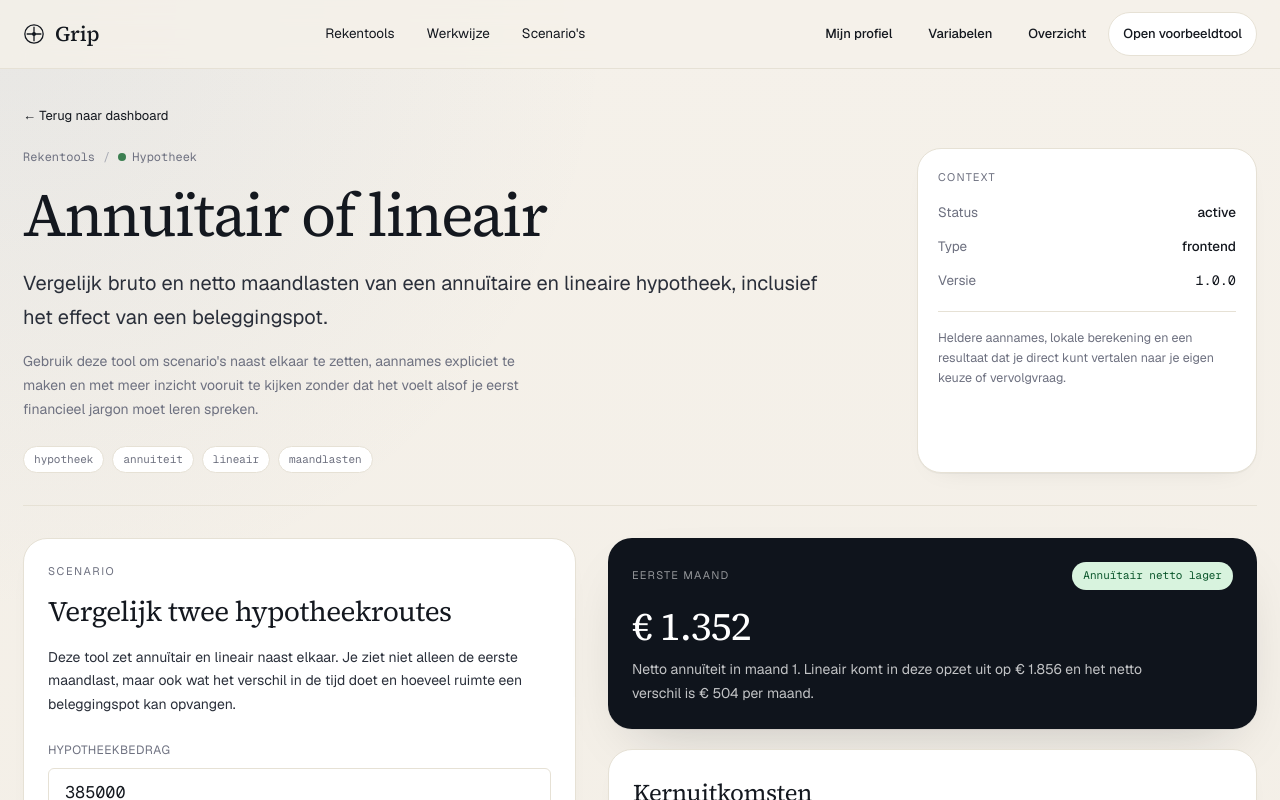
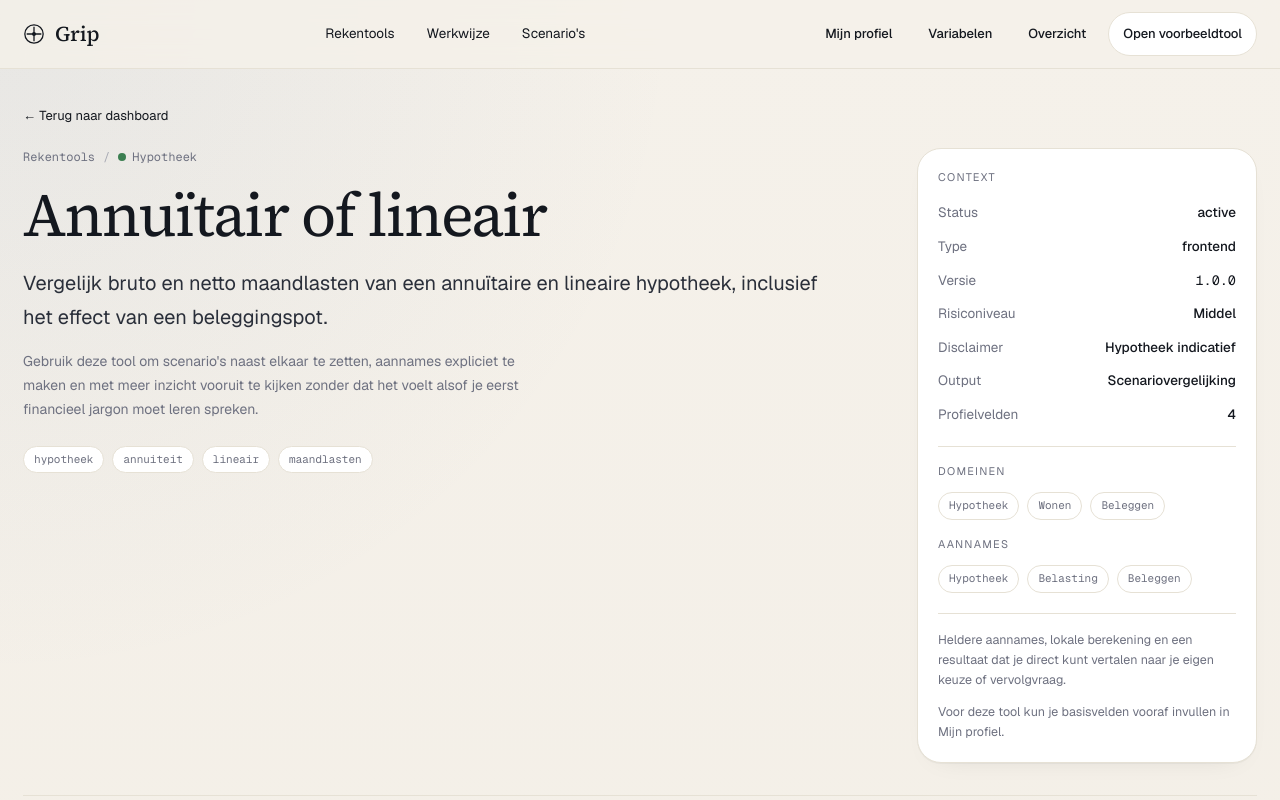
Before and after one commit to oli4vos/projectwebsite, a Next.js app: page /apps/annuitair-lineair in a window 1280 px wide. Shown: the top 800 px of the page. Built offline with nearby package versions, Linux system fonts and the light colour scheme.

Commit message:
feat: surface manifest metadata on tool detail pages

```diff
--- a/src/app/apps/[slug]/page.tsx
+++ b/src/app/apps/[slug]/page.tsx
@@ -5,6 +5,13 @@ import { AppRenderer } from "@/components/AppRenderer";
 import { SiteFooter } from "@/components/SiteFooter";
 import { SiteHeader } from "@/components/SiteHeader";
 import { CategoryDot, Pill } from "@/components/ui";
+import type {
+  AppAssumptionDomain,
+  AppCalculationDomain,
+  AppDisclaimerType,
+  AppOutputType,
+  AppRiskLevel,
+} from "@/lib/app-types";
 import { resolveCategory } from "@/lib/categories";
 import { appRegistry, appRegistryBySlug } from "@/lib/app-registry";
 
@@ -12,6 +19,51 @@ type AppDetailPageProps = {
   params: Promise<{
     slug: string;
   }>;
+};
+
+const riskLabel: Record<AppRiskLevel, string> = {
+  low: "Laag",
+  medium: "Middel",
+  high: "Hoog",
+};
+
+const disclaimerLabel: Record<AppDisclaimerType, string> = {
+  indicative: "Indicatief",
+  financialEducation: "Financiële educatie",
+  taxIndicative: "Belasting indicatief",
+  mortgageIndicative: "Hypotheek indicatief",
+  duoIndicative: "DUO indicatief",
+};
+
+const outputTypeLabel: Record<AppOutputType, string> = {
+  singleResult: "Enkel resultaat",
+  scenarioComparison: "Scenariovergelijking",
+  timeline: "Tijdlijn",
+  checklist: "Checklist",
+  mixed: "Gemengd",
+};
+
+const calculationDomainLabel: Record<AppCalculationDomain, string> = {
+  studentDebt: "Studieschuld",
+  mortgage: "Hypotheek",
+  housing: "Wonen",
+  tax: "Belasting",
+  investing: "Beleggen",
+  saving: "Sparen",
+  cashflow: "Cashflow",
+  employment: "Werk",
+  pension: "Pensioen",
+};
+
+const assumptionDomainLabel: Record<AppAssumptionDomain, string> = {
+  duo: "DUO",
+  tax: "Belasting",
+  box1: "Box 1",
+  box3: "Box 3",
+  mortgage: "Hypotheek",
+  investment: "Beleggen",
+  inflation: "Inflatie",
+  charts: "Grafieken",
 };
 
 export async function generateStaticParams() {
@@ -107,11 +159,76 @@ export default async function AppDetailPage({ params }: AppDetailPageProps) {
                   {app.version ?? "n.v.t."}
                 </span>
               </div>
+              {app.riskLevel && (
+                <div className="flex items-center justify-between">
+                  <span className="text-[var(--muted)]">Risiconiveau</span>
+                  <span className="font-medium text-[var(--ink)]">
+                    {riskLabel[app.riskLevel]}
+                  </span>
+                </div>
+              )}
+              {app.disclaimerType && (
+                <div className="flex items-center justify-between">
+                  <span className="text-[var(--muted)]">Disclaimer</span>
+                  <span className="font-medium text-[var(--ink)]">
+                    {disclaimerLabel[app.disclaimerType]}
+                  </span>
+                </div>
+              )}
+              {app.outputType && (
+                <div className="flex items-center justify-between">
+                  <span className="text-[var(--muted)]">Output</span>
+                  <span className="font-medium text-[var(--ink)]">
+                    {outputTypeLabel[app.outputType]}
+                  </span>
+                </div>
+              )}
+              {app.requiredProfileFields && app.requiredProfileFields.length > 0 && (
+                <div className="flex items-center justify-between">
+                  <span className="text-[var(--muted)]">Profielvelden</span>
+                  <span className="font-medium text-[var(--ink)]">
+                    {app.requiredProfileFields.length}
+                  </span>
+                </div>
+              )}
             </div>
+            {app.calculationDomains && app.calculationDomains.length > 0 && (
+              <div className="mt-5 border-t border-[var(--hair)] pt-4">
+                <div className="text-[11px] uppercase tracking-[0.12em] text-[var(--muted)]">
+                  Domeinen
+                </div>
+                <div className="mt-3 flex flex-wrap gap-2">
+                  {app.calculationDomains.map((domain) => (
+                    <Pill key={domain}>{calculationDomainLabel[domain]}</Pill>
+                  ))}
+                </div>
+              </div>
+            )}
+            {app.assumptionsUsed && app.assumptionsUsed.length > 0 && (
+              <div className="mt-4">
+                <div className="text-[11px] uppercase tracking-[0.12em] text-[var(--muted)]">
+                  Aannames
+                </div>
+                <div className="mt-3 flex flex-wrap gap-2">
+                  {app.assumptionsUsed.map((assumption) => (
+                    <Pill key={assumption}>{assumptionDomainLabel[assumption]}</Pill>
+                  ))}
+                </div>
+              </div>
+            )}
             <div className="mt-5 border-t border-[var(--hair)] pt-4 text-[12.5px] leading-[1.6] text-[var(--muted)]">
               Heldere aannames, lokale berekening en een resultaat dat je direct kunt
               vertalen naar je eigen keuze of vervolgvraag.
             </div>
+            {app.requiredProfileFields && app.requiredProfileFields.length > 0 && (
+              <div className="mt-3 text-[12.5px] leading-[1.6] text-[var(--muted)]">
+                Voor deze tool kun je basisvelden vooraf invullen in{" "}
+                <Link href="/profiel" className="text-[var(--ink)] underline">
+                  Mijn profiel
+                </Link>
+                .
+              </div>
+            )}
           </aside>
         </section>
 
```
Also changed, not shown: 1 other file (tests, documents, lock files or other folders).
